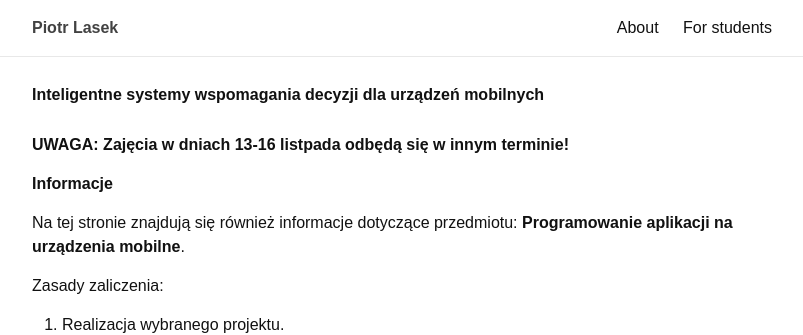
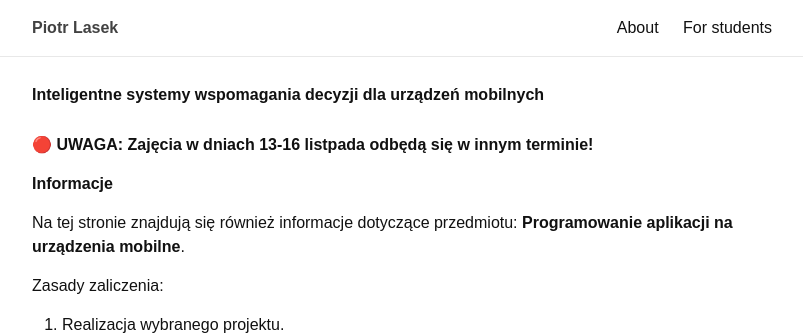
Before and after one commit to piotrlasek/piotrlasek.github.io, a Jekyll site: the page built from for-students/iswddum2016.md, in a window 1280 px wide and 900 px high. Shown: the top 335 px of the window, without its empty margins (238-1041 px from the left). Built offline with Jekyll 4.4.1, drawn with Linux system fonts in a browser that asks for light colours; some of the changed lines change nothing that is shown.

Commit message:
some changes

```diff
--- a/for-students/iswddum2016.md
+++ b/for-students/iswddum2016.md
@@ -5,7 +5,7 @@
 exclude: true
 ---
 
-# **UWAGA: Zajęcia w dniach 13-16 listpada odbędą się w innym terminie!**
+# &#x1F534; UWAGA: Zajęcia w dniach **13-16 listpada** odbędą się w innym terminie!
 
 # Informacje
 
```
Also changed, not shown: 1 other file.
